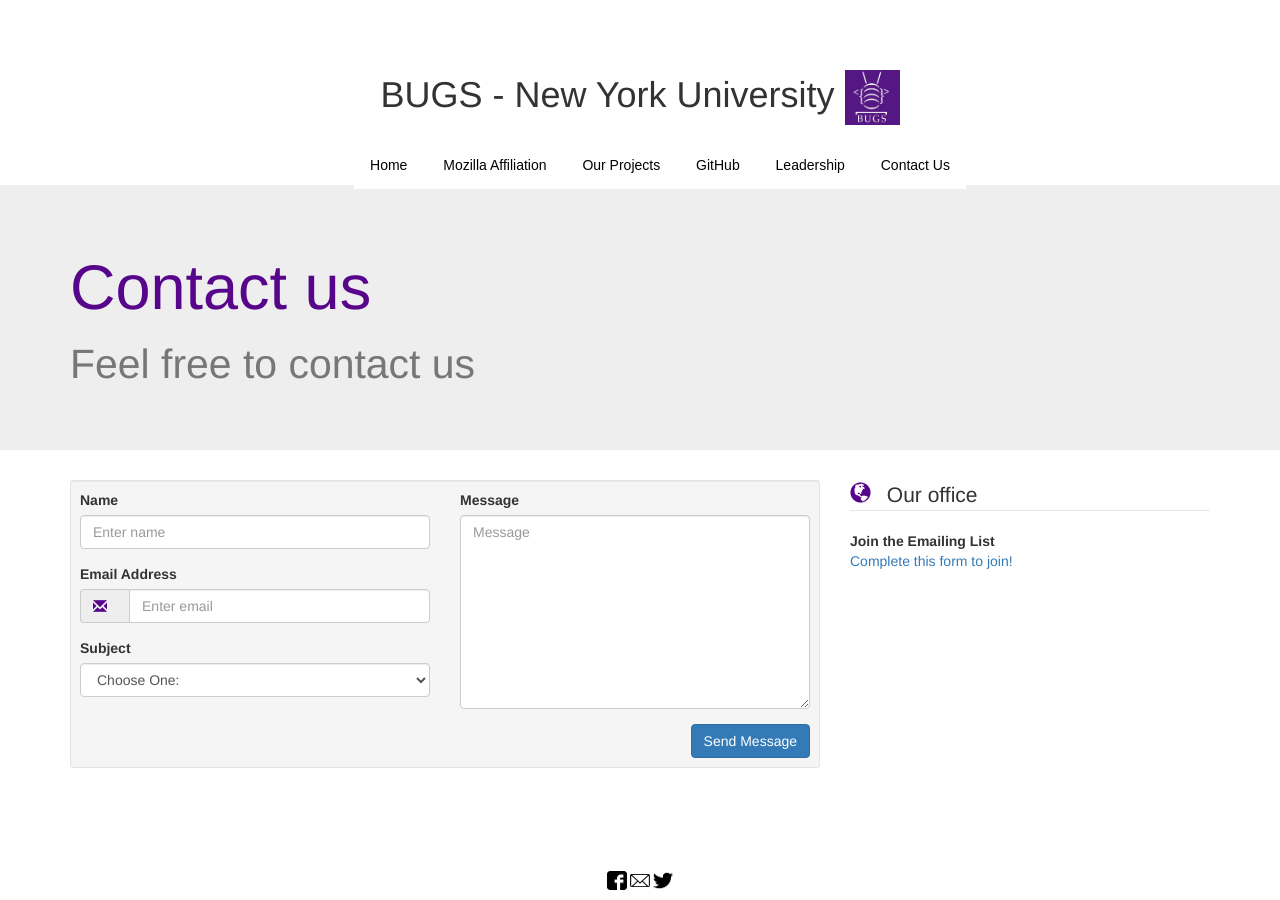
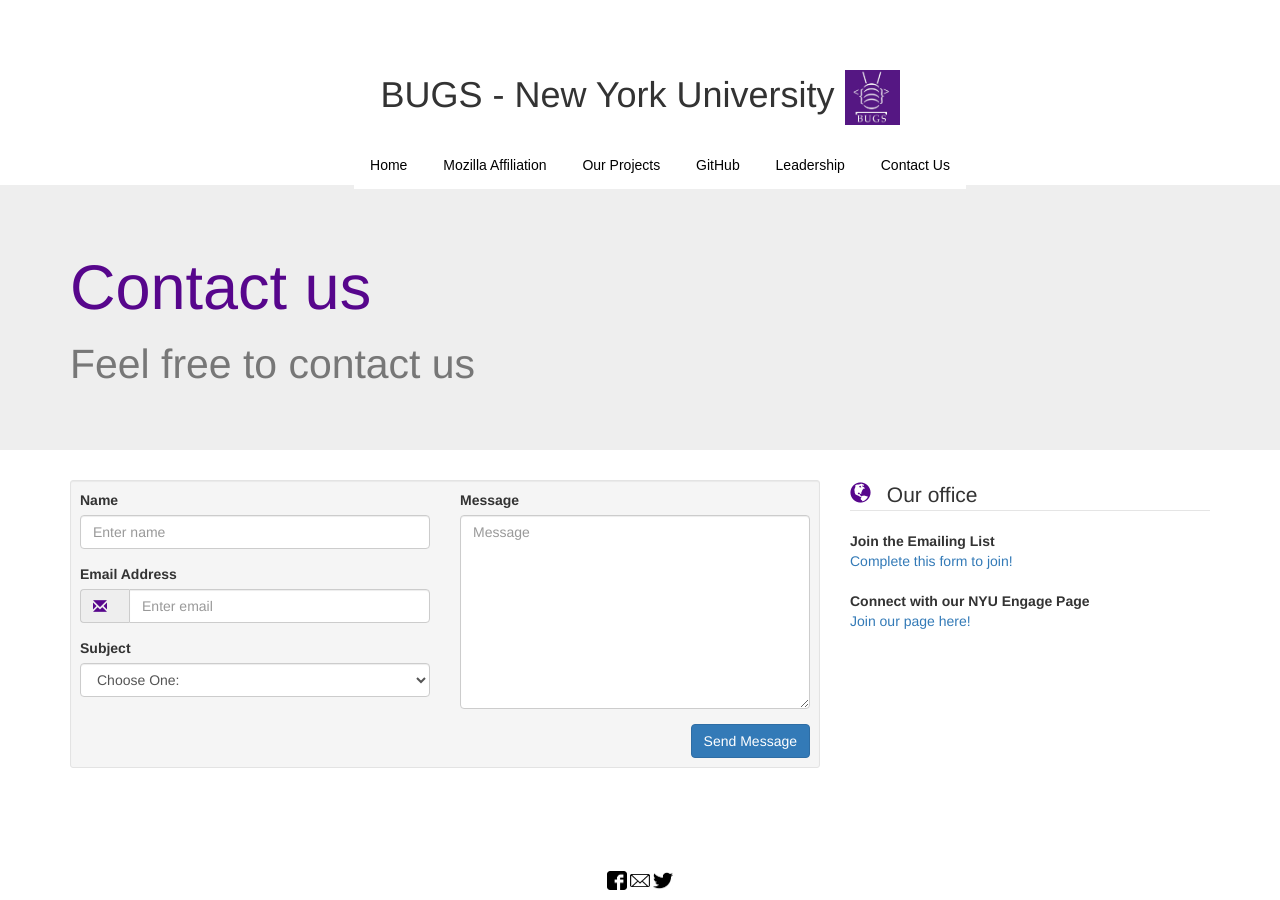
Before and after one commit to BUGS-NYU/bugs-nyu.github.io-old, a Jekyll site: the page built from connect/index.html, in a window 1280 px wide. Built offline with Jekyll 4.4.1, drawn with Linux system fonts in a browser that asks for light colours.

Commit message:
add NYU engage connection

```diff
--- a/_includes/header.html
+++ b/_includes/header.html
@@ -34,7 +34,7 @@
         <li><a href="/projects"> Our Projects </a></li>
         <li><a href="https://github.com/BUGS-NYU/"> GitHub </a></li>
         <li><a href="/leadership"> Leadership </a></li>
-        <li><a href="/contact"> Contact Us </a></li>
+        <li><a href="/connect"> Contact Us </a></li>
       </ul>
     </nav>
   </header>
--- a/contact/index.html
+++ b/connect/index.html
@@ -65,6 +65,10 @@ layout: default
           <address>
                 <strong>Join the Emailing List</strong><br>
                 <a href="https://bit.ly/BugsEmail">Complete this form to join!</a>
+			  <br>
+			  <br>
+			  <strong>Connect with our NYU Engage Page</strong><br>
+			  <a href="https://orgsync.com/170073/chapter">Join our page here!</a>
             </address>
         </form>
       </div>
```
